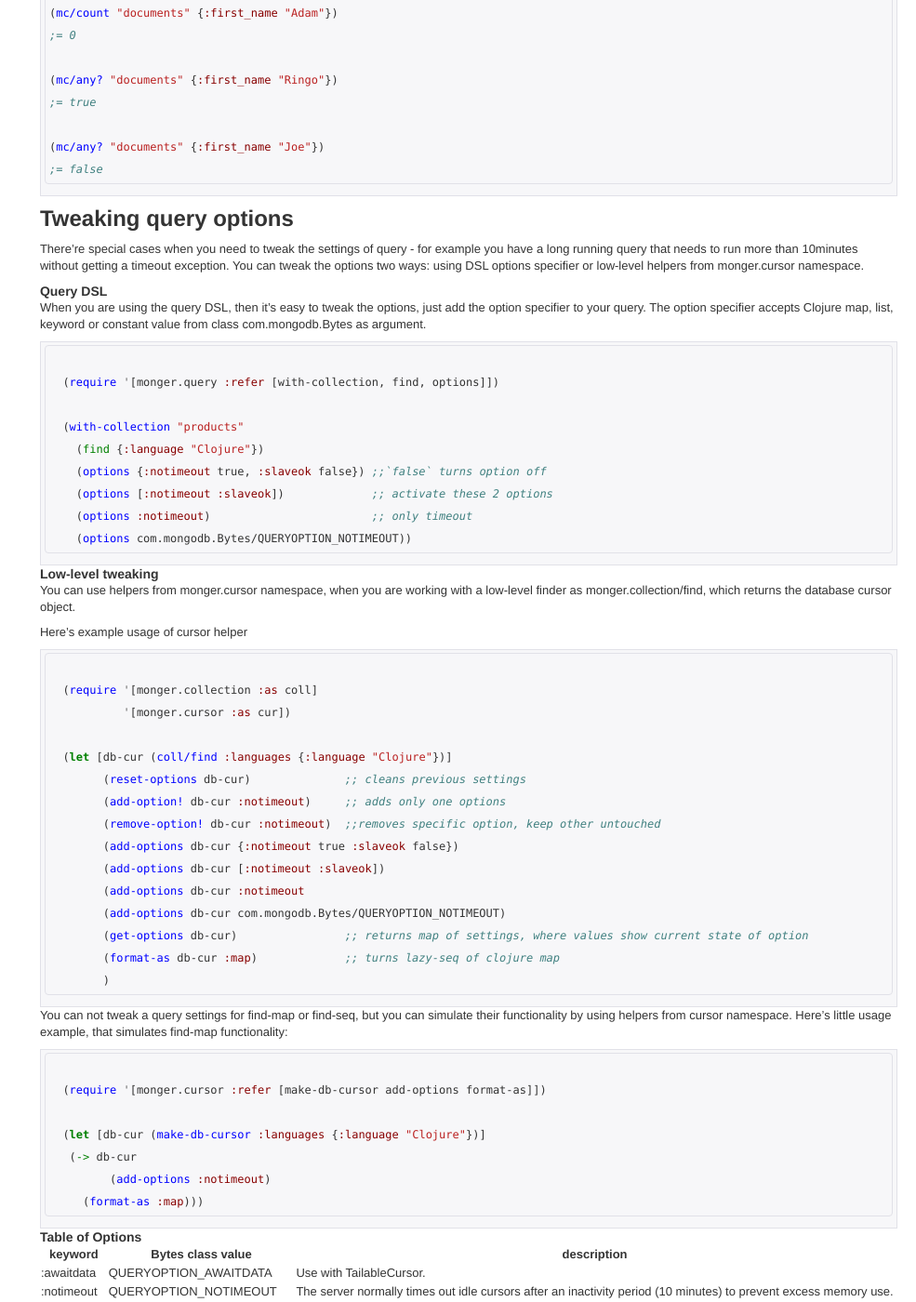
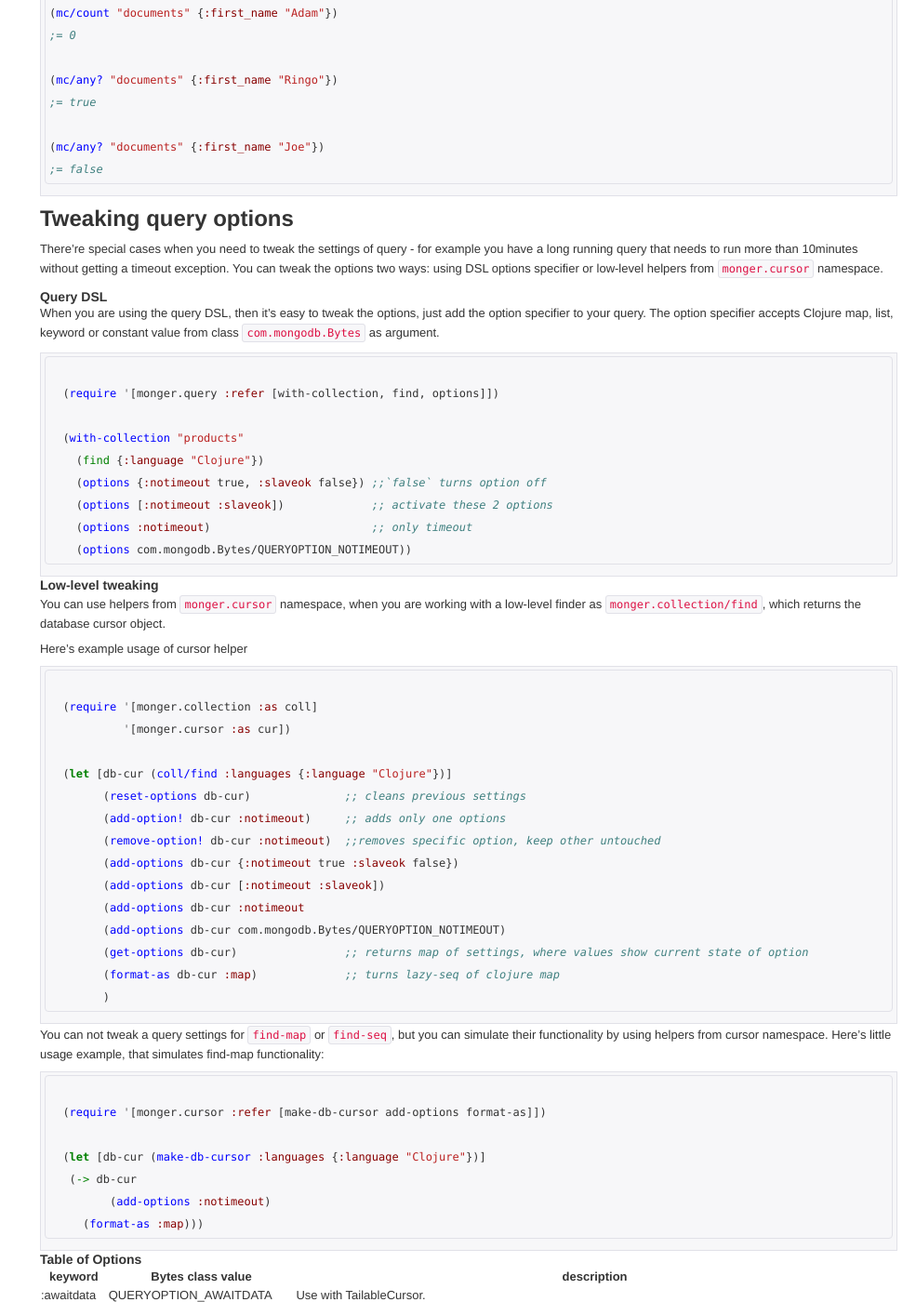
Before and after one commit to clojurewerkz/monger.docs, a Jekyll site: the page built from articles/querying.md, in a window 1280 px wide and 1400 px high, scrolled down 12065 px. Shown: the whole window at 93% size, without its empty margins (295-1280 px from the left). Built offline with Jekyll 4.4.1, drawn with Linux system fonts in a browser that asks for light colours; some web fonts are replaced; Markdown is read by kramdown in place of the engine named in the settings; comment, search, counter and statistics services are not loaded.

````diff
--- a/articles/querying.md
+++ b/articles/querying.md
@@ -714,11 +714,11 @@ Use `monger.collection/count`, `monger.collection/empty?` and `monger.collection
 
 ## Tweaking query options
 
-There're special cases when you need to tweak the settings of query - for example you have a long running query that needs to run more than 10minutes without getting a timeout exception. You can tweak the options two ways: using DSL options specifier or low-level helpers from monger.cursor namespace.
+There're special cases when you need to tweak the settings of query - for example you have a long running query that needs to run more than 10minutes without getting a timeout exception. You can tweak the options two ways: using DSL options specifier or low-level helpers from `monger.cursor` namespace.
 
 #### Query DSL
 
-When you are using the query DSL, then it's easy to tweak the options, just add the  option specifier to your query. The option specifier accepts Clojure map, list, keyword or constant value from class com.mongodb.Bytes as argument.
+When you are using the query DSL, then it's easy to tweak the options, just add the  option specifier to your query. The option specifier accepts Clojure map, list, keyword or constant value from class `com.mongodb.Bytes` as argument.
 
 ```clojure
 
@@ -734,7 +734,7 @@ When you are using the query DSL, then it's easy to tweak the options, just add
 
 #### Low-level tweaking
 
-You can use helpers from monger.cursor namespace, when you are working with a low-level finder as monger.collection/find, which returns the database cursor object.
+You can use helpers from `monger.cursor` namespace, when you are working with a low-level finder as `monger.collection/find`, which returns the database cursor object.
 
 Here's example usage of cursor helper
 
@@ -756,7 +756,7 @@ Here's example usage of cursor helper
   	)
 ```
 
-You can not tweak a query settings for find-map or find-seq, but you can simulate their functionality by using helpers from cursor namespace. Here's little usage example, that simulates find-map functionality:
+You can not tweak a query settings for `find-map` or `find-seq`, but you can simulate their functionality by using helpers from cursor namespace. Here's little usage example, that simulates find-map functionality:
 
 ```clojure
 
````
